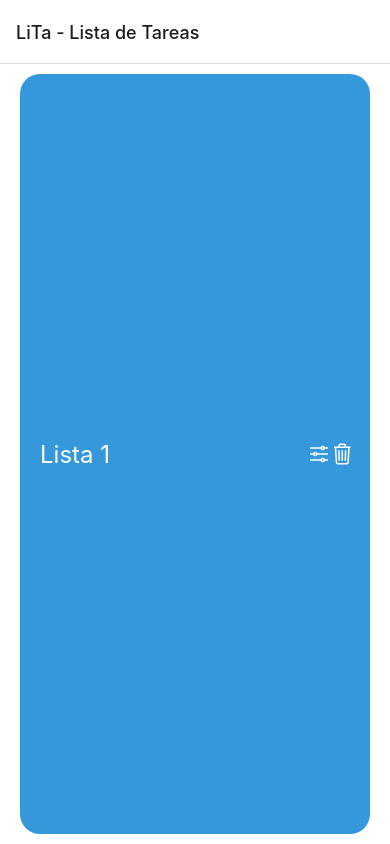
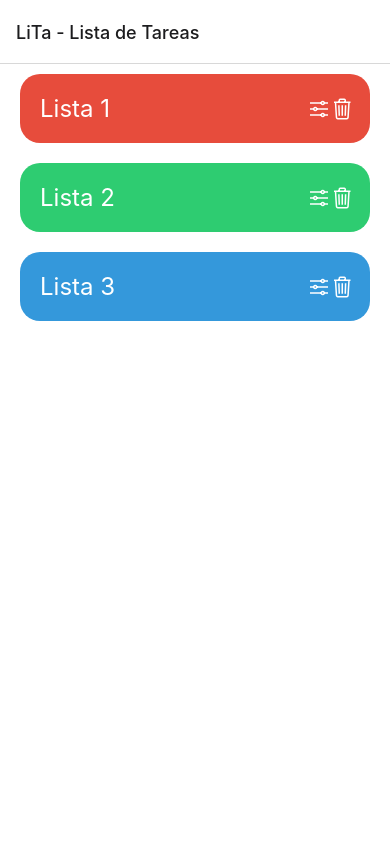
Before and after one commit to cristianvia/lita, a React Native app: screen / in a window 390 px wide. Built offline with nearby package versions, Linux system fonts and the light colour scheme.

Commit message:
Add flatlist to render each list

```diff
--- a/screens/Home.js
+++ b/screens/Home.js
@@ -1,23 +1,40 @@
 import React from "react";
-import { StyleSheet, Text, View, TouchableOpacity } from "react-native";
+import { StyleSheet, Text, View, TouchableOpacity, FlatList } from "react-native";
 import { Ionicons } from "@expo/vector-icons";
 import Colors from "../constants/Colors";
 
+const ListButton = ({ title, color }) => {
+    return (
+        <TouchableOpacity onPress={() => { }} style={[styles.itemContainer, { backgroundColor: color }]}>
+            <View><Text style={styles.itemTitle}>{title}</Text></View>
+            <View style={{ flexDirection: "row" }}>
+                <TouchableOpacity onPress={() => { }}>
+                    <Ionicons name="options-outline" size={24} color="white" />
+                </TouchableOpacity>
+                <TouchableOpacity onPress={() => { }}>
+                    <Ionicons name="trash-outline" size={24} color="white" />
+                </TouchableOpacity>
+            </View>
+        </TouchableOpacity>
+    )
+}
+
 export default () => {
     return (
-    <View style={styles.container}>
-        <TouchableOpacity onPress={() => {}} style={styles.itemContainer}>
-            <View><Text style={styles.itemTitle}>Lista 1</Text></View>
-            <View style={{flexDirection:"row"}}>
-                <TouchableOpacity onPress={() => {}}>
-                    <Ionicons name="options-outline" size={24} color="white"/>
-                </TouchableOpacity>
-                <TouchableOpacity onPress={() => {}}>
-                    <Ionicons name="trash-outline" size={24} color="white"/>
-                </TouchableOpacity>
-                </View>
-        </TouchableOpacity>
-    </View>)
+        <View style={styles.container}>
+            <FlatList
+                data={
+                    [{ title: "Lista 1", color: Colors.red },
+                    { title: "Lista 2", color: Colors.green },
+                    { title: "Lista 3", color: Colors.blue }
+                    ]}
+                renderItem={({ item: { title, color, index } }) => {
+                    return (
+                        <ListButton title={title} color={color} />
+                    )
+                }}
+            />
+        </View>)
 }
 const styles = StyleSheet.create({
     container: {
@@ -35,7 +52,6 @@ const styles = StyleSheet.create({
         marginHorizontal: 20,
         marginVertical: 10,
         padding: 15,
-        backgroundColor: Colors.blue,
     },
     icon: {
         padding: 5,
```
Also changed, not shown: screens/ToDoList.js (added, +20 -0 lines).
